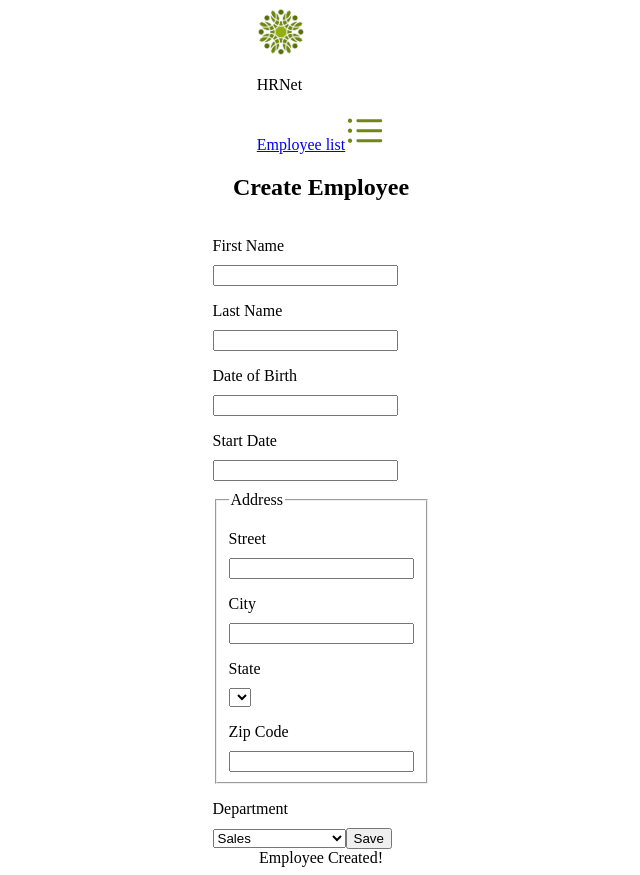
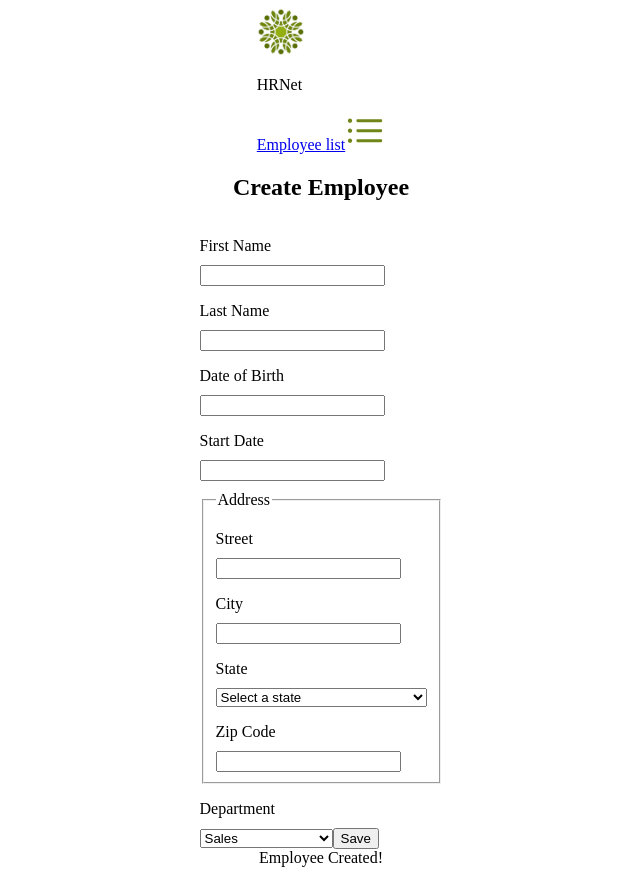
Before and after one commit to Kyukoshin/HRnet, a React (Create React App) app: page /create in a window 1280 px wide. Shown: the whole page, without its empty margins (319-959 px from the left). Built offline with nearby package versions, Linux system fonts and the light colour scheme.

Commit message:
added states selection from data

```diff
--- a/package.json
+++ b/package.json
@@ -5,6 +5,9 @@
   "keywords": [],
   "main": "src/index.tsx",
   "dependencies": {
+    "datatables.net": "^1.13.8",
+    "datatables.net-dt": "^1.13.8",
+    "jquery": "^3.7.1",
     "react": "18.2.0",
     "react-dom": "18.2.0",
     "react-router-dom": "^6.21.3",
--- a/src/pages/Create.jsx
+++ b/src/pages/Create.jsx
@@ -1,6 +1,7 @@
 import React, { useState } from 'react';
 
 import Header from "../components/Header/Header";
+import statesData from '../data/states';
 
 const CreateEmployee = () => {
   const [formData, setFormData] = useState({
@@ -33,7 +34,7 @@ const CreateEmployee = () => {
   return (
 
     <div className="container">
-      <Header page = 'create'/>
+      <Header page='create' />
       <h2>Create Employee</h2>
       <form id="create-employee">
         <label htmlFor="first-name">First Name</label>
@@ -59,7 +60,12 @@ const CreateEmployee = () => {
 
           <label htmlFor="state">State</label>
           <select name="state" id="state" onChange={handleInputChange} value={formData.state}>
-            {/* Options for states */}
+            <option value="" disabled>Select a state</option>
+            {statesData.map((state) => (
+              <option key={state.abbreviation} value={state.abbreviation}>
+                {state.name}
+              </option>
+            ))}
           </select>
 
           <label htmlFor="zip-code">Zip Code</label>
--- a/src/pages/List.jsx
+++ b/src/pages/List.jsx
@@ -9,4 +9,4 @@ function List() {
     );
 }
 
-export default List;List
+export default List;
```
Also changed, not shown: 1 other file (tests, documents, lock files or other folders).
